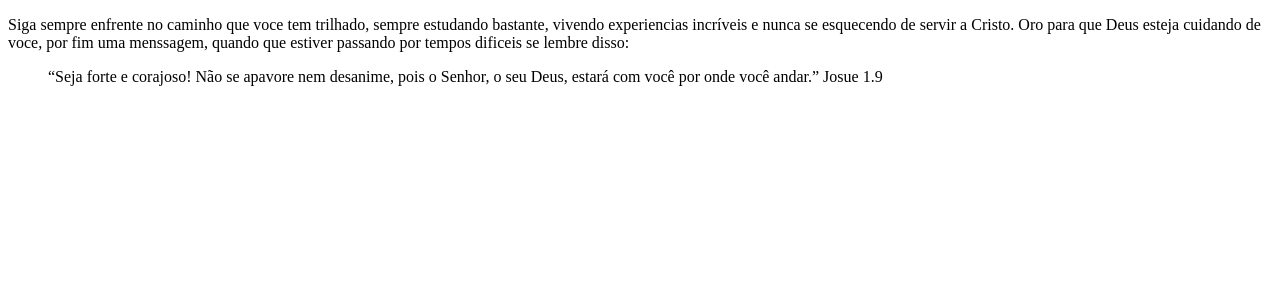
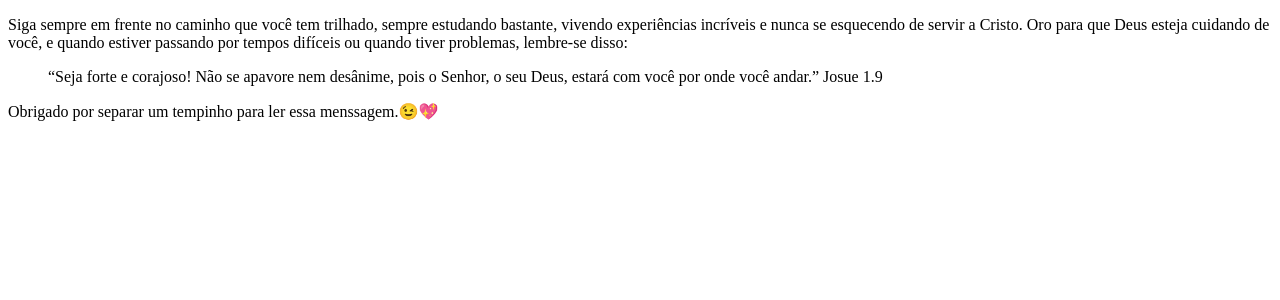
Before and after one commit to matheusRodrigues73/clone-tabnews, a Next.js app: page / in a window 1280 px wide. Shown: the top 300 px of the page. Built offline with nearby package versions, Linux system fonts and the light colour scheme.

Commit message:
Menssagem final para a Duda

```diff
--- a/pages/index.js
+++ b/pages/index.js
@@ -2,19 +2,19 @@ function Home() {
   return (
     <>
       <p>
-        Siga sempre enfrente no caminho que voce tem trilhado, sempre estudando
-        bastante, vivendo experiencias incríveis e nunca se esquecendo de servir
-        a Cristo. Oro para que Deus esteja cuidando de voce, por fim uma
-        menssagem, quando que estiver passando por tempos dificeis se lembre
-        disso:
+        Siga sempre em frente no caminho que você tem trilhado, sempre estudando
+        bastante, vivendo experiências incríveis e nunca se esquecendo de servir
+        a Cristo. Oro para que Deus esteja cuidando de você, e quando estiver
+        passando por tempos difíceis ou quando tiver problemas, lembre-se disso:
       </p>
       <blockquote>
         <q>
-          Seja forte e corajoso! Não se apavore nem desanime, pois o Senhor, o
+          Seja forte e corajoso! Não se apavore nem desânime, pois o Senhor, o
           seu Deus, estará com você por onde você andar.
         </q>{" "}
         Josue 1.9
       </blockquote>
+      <p>Obrigado por separar um tempinho para ler essa menssagem.😉💖</p>
     </>
   );
 }
```
